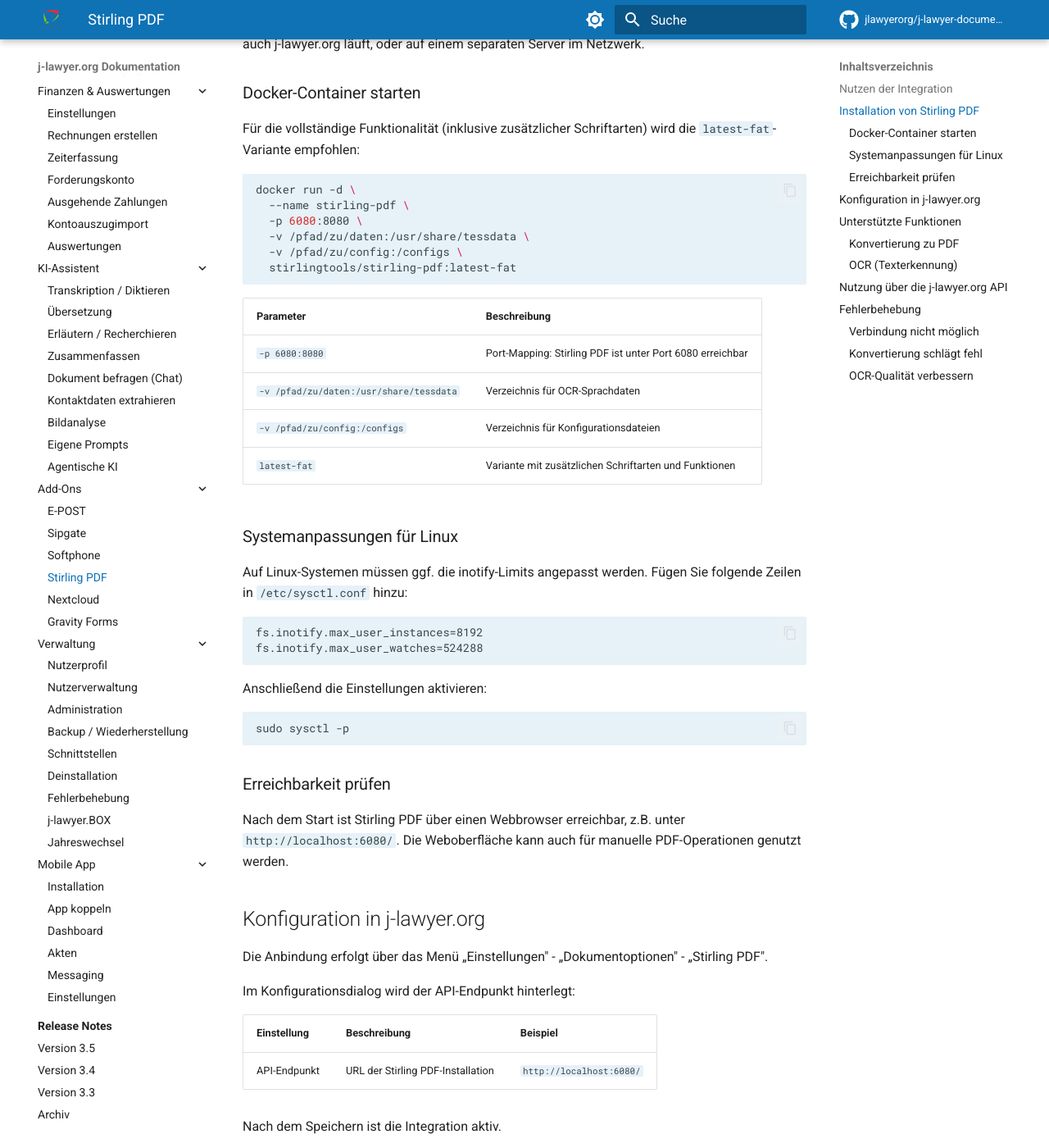
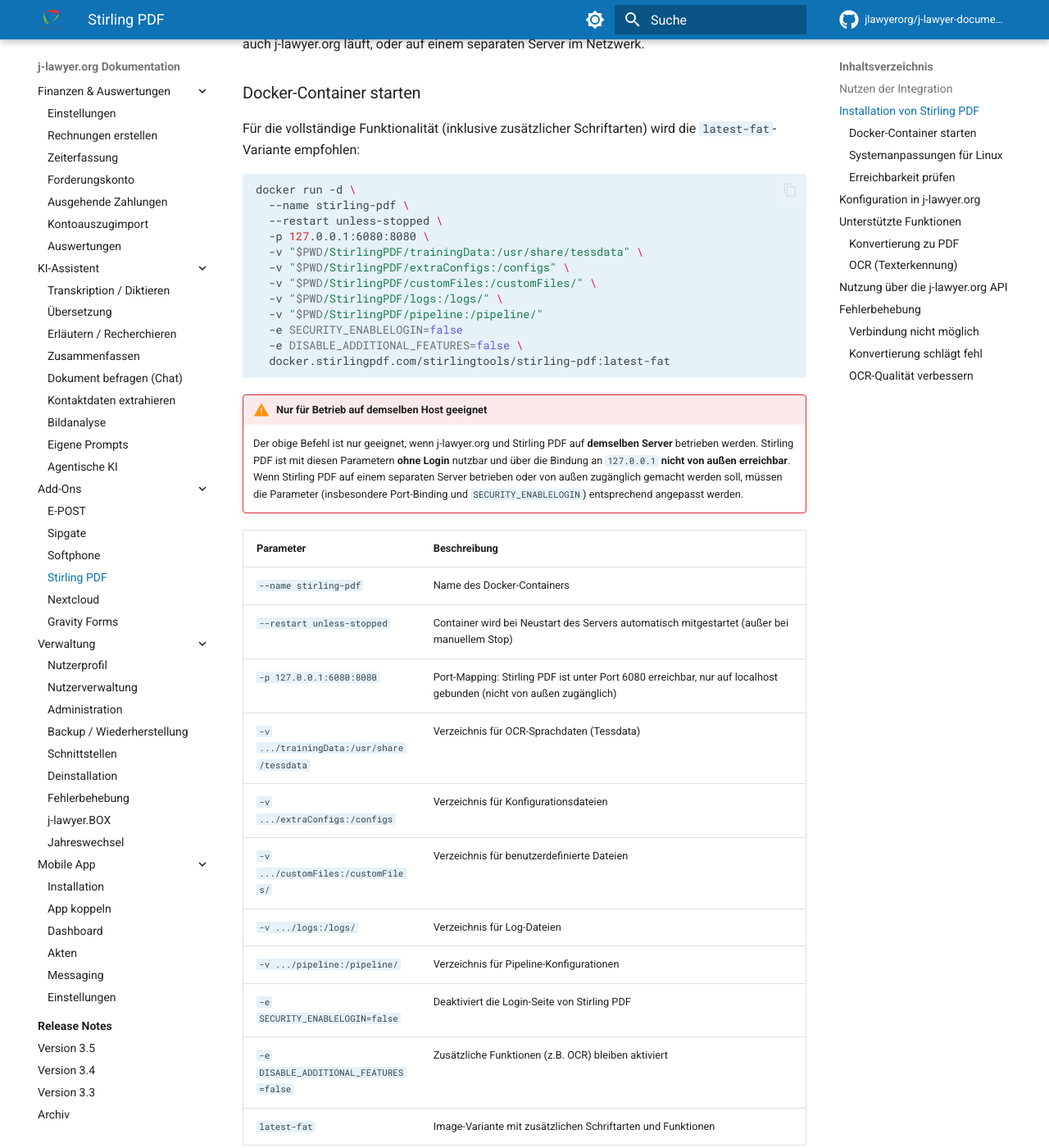
Before and after one commit to jlawyerorg/j-lawyer-documentation, an MkDocs documentation site: the page built from docs/benutzerhandbuch/addon-stirlingpdf.md, in a window 1280 px wide and 1400 px high, scrolled down 684 px. Shown: the whole window at 82% size. Built offline with MkDocs 1.6.1 and Material for MkDocs 9.7.7, drawn with Linux system fonts in a browser that asks for light colours; comment, search, counter and statistics services are not loaded.

Commit message:
updated stirling pdf commands

````diff
--- a/docs/benutzerhandbuch/addon-stirlingpdf.md
+++ b/docs/benutzerhandbuch/addon-stirlingpdf.md
@@ -25,18 +25,34 @@
 ```bash
 docker run -d \
   --name stirling-pdf \
-  -p 6080:8080 \
-  -v /pfad/zu/daten:/usr/share/tessdata \
-  -v /pfad/zu/config:/configs \
-  stirlingtools/stirling-pdf:latest-fat
+  --restart unless-stopped \
+  -p 127.0.0.1:6080:8080 \
+  -v "$PWD/StirlingPDF/trainingData:/usr/share/tessdata" \
+  -v "$PWD/StirlingPDF/extraConfigs:/configs" \
+  -v "$PWD/StirlingPDF/customFiles:/customFiles/" \
+  -v "$PWD/StirlingPDF/logs:/logs/" \
+  -v "$PWD/StirlingPDF/pipeline:/pipeline/"
+  -e SECURITY_ENABLELOGIN=false
+  -e DISABLE_ADDITIONAL_FEATURES=false \
+  docker.stirlingpdf.com/stirlingtools/stirling-pdf:latest-fat
 ```
+
+!!! warning "Nur für Betrieb auf demselben Host geeignet"
+    Der obige Befehl ist nur geeignet, wenn j-lawyer.org und Stirling PDF auf **demselben Server** betrieben werden. Stirling PDF ist mit diesen Parametern **ohne Login** nutzbar und über die Bindung an `127.0.0.1` **nicht von außen erreichbar**. Wenn Stirling PDF auf einem separaten Server betrieben oder von außen zugänglich gemacht werden soll, müssen die Parameter (insbesondere Port-Binding und `SECURITY_ENABLELOGIN`) entsprechend angepasst werden.
 
 | Parameter | Beschreibung |
 |-----------|--------------|
-| `-p 6080:8080` | Port-Mapping: Stirling PDF ist unter Port 6080 erreichbar |
-| `-v /pfad/zu/daten:/usr/share/tessdata` | Verzeichnis für OCR-Sprachdaten |
-| `-v /pfad/zu/config:/configs` | Verzeichnis für Konfigurationsdateien |
-| `latest-fat` | Variante mit zusätzlichen Schriftarten und Funktionen |
+| `--name stirling-pdf` | Name des Docker-Containers |
+| `--restart unless-stopped` | Container wird bei Neustart des Servers automatisch mitgestartet (außer bei manuellem Stop) |
+| `-p 127.0.0.1:6080:8080` | Port-Mapping: Stirling PDF ist unter Port 6080 erreichbar, nur auf localhost gebunden (nicht von außen zugänglich) |
+| `-v .../trainingData:/usr/share/tessdata` | Verzeichnis für OCR-Sprachdaten (Tessdata) |
+| `-v .../extraConfigs:/configs` | Verzeichnis für Konfigurationsdateien |
+| `-v .../customFiles:/customFiles/` | Verzeichnis für benutzerdefinierte Dateien |
+| `-v .../logs:/logs/` | Verzeichnis für Log-Dateien |
+| `-v .../pipeline:/pipeline/` | Verzeichnis für Pipeline-Konfigurationen |
+| `-e SECURITY_ENABLELOGIN=false` | Deaktiviert die Login-Seite von Stirling PDF |
+| `-e DISABLE_ADDITIONAL_FEATURES=false` | Zusätzliche Funktionen (z.B. OCR) bleiben aktiviert |
+| `latest-fat` | Image-Variante mit zusätzlichen Schriftarten und Funktionen |
 
 ### Systemanpassungen für Linux
 
````
